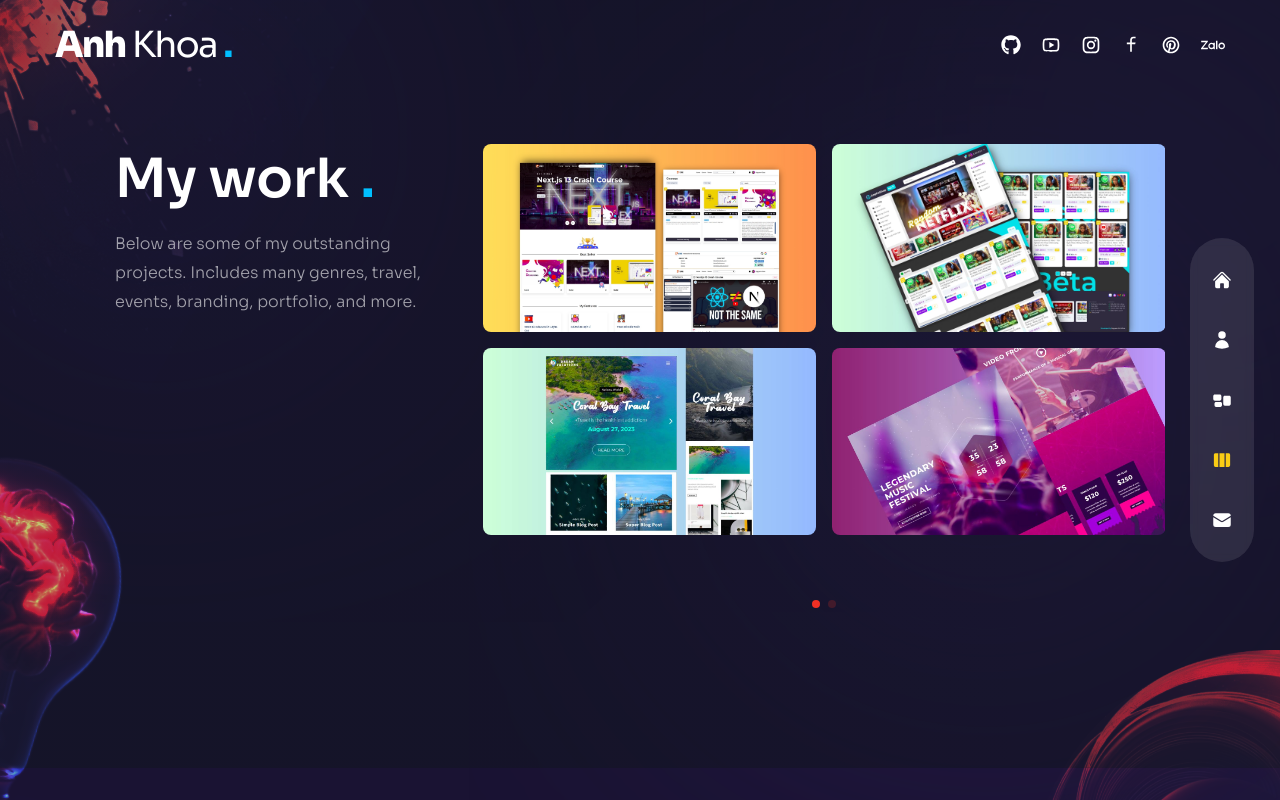
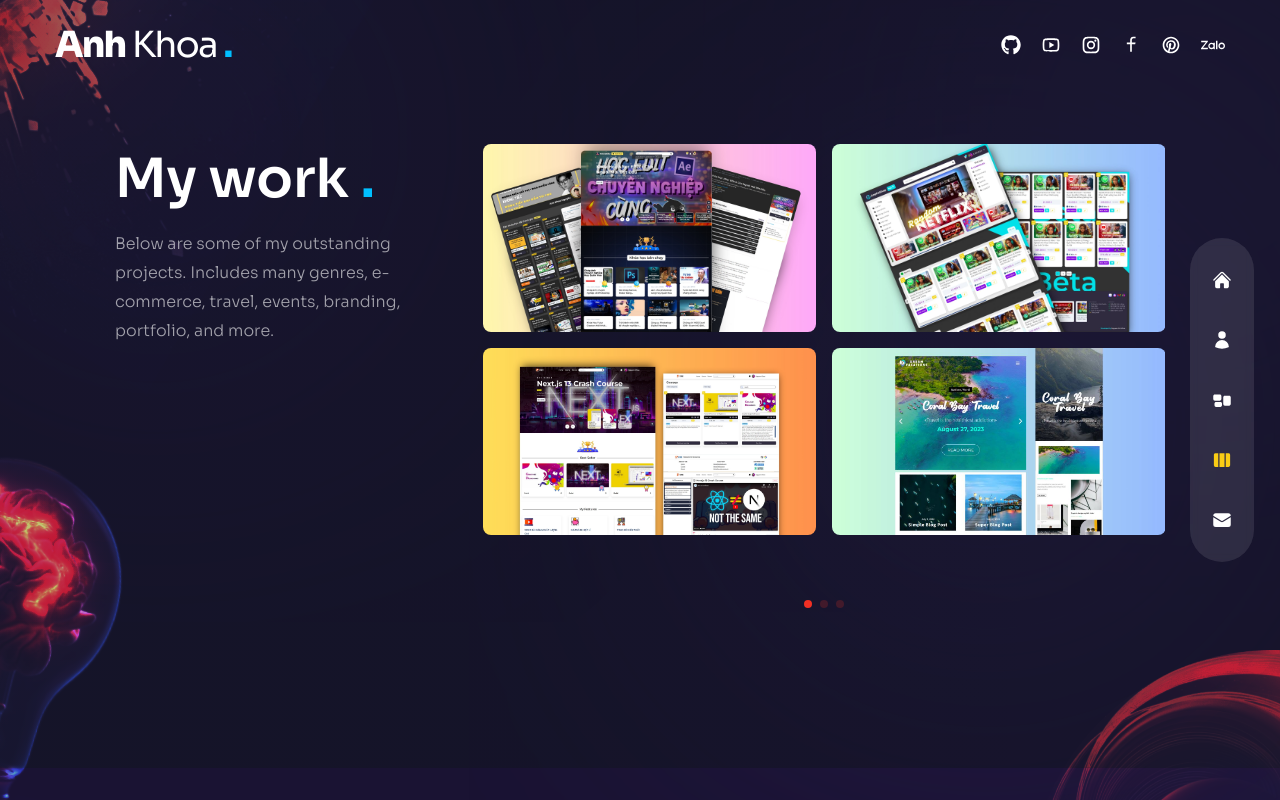
Before and after one commit to NaKMiers/Portfolio_NextJS, a Next.js app: page /work in a window 1280 px wide. Built offline with nearby package versions, Linux system fonts and the light colour scheme.

Commit message:
add new monaedu to work list

```diff
--- a/components/WorkSlider.tsx
+++ b/components/WorkSlider.tsx
@@ -1,11 +1,11 @@
-import { Swiper, SwiperSlide } from 'swiper/react'
+import Image from 'next/image'
+import Link from 'next/link'
 import { BsArrowRight } from 'react-icons/bs'
 import 'swiper/css'
 import 'swiper/css/free-mode'
 import 'swiper/css/pagination'
 import { Pagination } from 'swiper/modules'
-import Image from 'next/image'
-import Link from 'next/link'
+import { Swiper, SwiperSlide } from 'swiper/react'
 
 // data
 const workSlides = {
@@ -13,29 +13,34 @@ const workSlides = {
     {
       projects: [
         {
+          title: 'Mona Edu (My Shop)',
+          path: '/monaedu.jpg',
+          link: 'https://monaedu.com',
+        },
+        {
+          title: 'Anpha Shop (My Shop)',
+          path: '/anpha-shop.jpg',
+          link: 'http://anpha.shop',
+        },
+        {
           title: 'Educational Resources',
           path: '/ere.jpg',
           link: 'https://ere-eta.vercel.app',
-        },
-        {
-          title: 'Anpha Shop',
-          path: '/anpha-shop.jpg',
-          link: 'http://anpha.shop',
         },
         {
           title: 'Dream Vacations',
           path: '/dream-vacations.jpg',
           link: 'https://dream-vacations-01.netlify.app',
         },
-        {
-          title: 'Sonic Fiesta',
-          path: '/sonic-fiesta.jpg',
-          link: 'https://sonic-fiesta.netlify.app',
-        },
       ],
     },
     {
       projects: [
+        {
+          title: 'Digital Flow',
+          path: '/digital-flow.jpg',
+          link: 'https://digital-flow-01.netlify.app',
+        },
         {
           title: 'Street Slicer',
           path: '/street-slicer.jpg',
@@ -51,10 +56,14 @@ const workSlides = {
           path: '/exposio.jpg',
           link: 'https://exposio.netlify.app',
         },
+      ],
+    },
+    {
+      projects: [
         {
-          title: 'Digital Flow',
-          path: '/digital-flow.jpg',
-          link: 'https://digital-flow-01.netlify.app',
+          title: 'Sonic Fiesta',
+          path: '/sonic-fiesta.jpg',
+          link: 'https://sonic-fiesta.netlify.app',
         },
       ],
     },
@@ -69,7 +78,8 @@ const WorkSlider = () => {
         clickable: true,
       }}
       modules={[Pagination]}
-      className='h-[280px] sm:h-[480px]'>
+      className='h-[280px] sm:h-[480px]'
+    >
       {workSlides.slides.map((slide, i) => (
         <SwiperSlide key={i}>
           <div className='grid grid-cols-2 grid-rows-2 gap-4 cursor-pointer'>
@@ -78,7 +88,8 @@ const WorkSlider = () => {
                 href={project.link}
                 target='_blank'
                 className='aspect-video relative rounded-lg overflow-hidden flex items-center justify-center group '
-                key={i}>
+                key={i}
+              >
                 <div className='flex items-center justify-center relative overflow-hidden group'>
                   {/* project */}
                   <Image src={project.path} alt='slide image' width={500} height={300} />
--- a/pages/work.tsx
+++ b/pages/work.tsx
@@ -30,8 +30,8 @@ const Work = () => {
               exit='hidden'
               className='mb-4 max-w-[400px] mx-auto lg:mx-0 z-10'
             >
-              Below are some of my outstanding projects. Includes many genres, travel, events,
-              branding, portfolio, and more.
+              Below are some of my outstanding projects. Includes many genres, e-commerce, travel,
+              events, branding, portfolio, and more.
             </motion.p>
           </div>
 
```
Also changed, not shown: public/monaedu.jpg (added).
